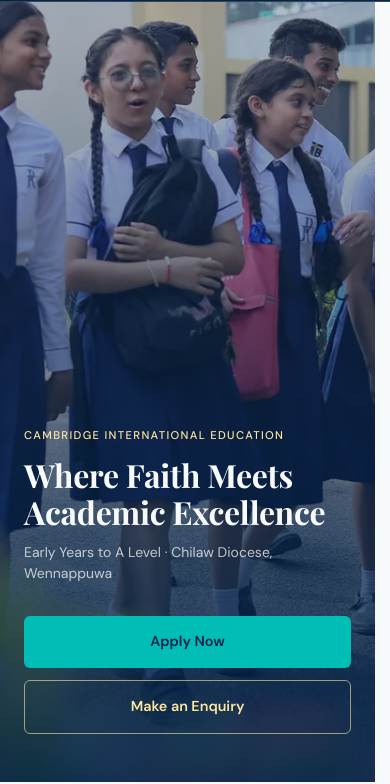
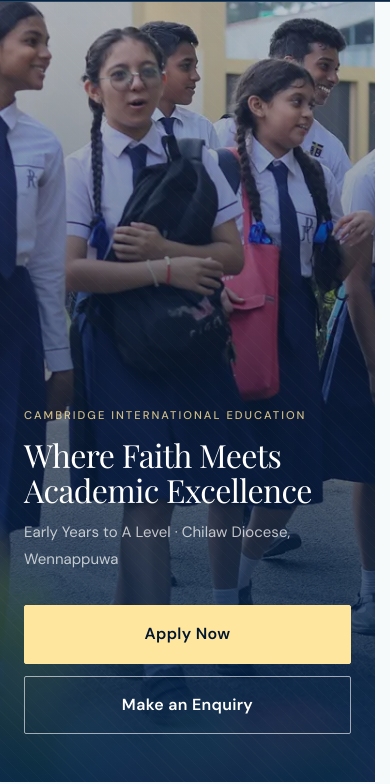
Before and after one commit to marketingjpilk/jpic-website, a website: page index.html in a window 390 px wide. Shown: the part 62-846 px from the top of the page. Drawn offline with nearby package versions, Linux system fonts and the light colour scheme; no server answers; a web font is replaced by a local one.

Commit message:
feat: align mobile hero design with desktop — pattern overlay, fonts, button styles

```diff
--- a/assets/css/home.css
+++ b/assets/css/home.css
@@ -242,12 +242,20 @@
 .hero-mobile__overlay {
   position: absolute;
   inset: 0;
-  background: linear-gradient(
-    to bottom,
-    rgba(0, 33, 71, 0.25) 0%,
-    rgba(0, 33, 71, 0.55) 50%,
-    rgba(0, 33, 71, 0.90) 100%
-  );
+  background:
+    repeating-linear-gradient(
+      45deg,
+      rgba(255, 230, 158, 0.018) 0px,
+      rgba(255, 230, 158, 0.018) 1px,
+      transparent 1px,
+      transparent 10px
+    ),
+    linear-gradient(
+      to bottom,
+      rgba(0, 21, 48, 0.20) 0%,
+      rgba(0, 21, 48, 0.55) 50%,
+      rgba(0, 33, 71, 0.92) 100%
+    );
 }
 
 .hero-mobile__content {
@@ -262,31 +270,32 @@
 
 .hero-mobile__eyebrow {
   display: inline-block;
-  font-family: 'DM Sans', sans-serif;
+  font-family: var(--font-body);
   font-size: 0.7rem;
   font-weight: 500;
-  letter-spacing: 0.12em;
+  letter-spacing: 0.18em;
   text-transform: uppercase;
-  color: #FFE69E;
+  color: rgba(255, 230, 158, 0.8);
   margin-bottom: 0.75rem;
 }
 
 .hero-mobile__title {
-  font-family: 'Playfair Display', serif;
+  font-family: var(--font-display);
   font-size: clamp(2rem, 8vw, 2.75rem);
-  font-weight: 700;
-  line-height: 1.15;
-  color: #F7FAFA;
+  font-weight: 400;
+  line-height: 1.1;
+  letter-spacing: -0.02em;
+  color: #ffffff;
   margin: 0 0 0.75rem;
 }
 
 .hero-mobile__sub {
-  font-family: 'DM Sans', sans-serif;
-  font-size: 0.875rem;
+  font-family: var(--font-body);
+  font-size: 15px;
   font-weight: 400;
-  color: rgba(247, 250, 250, 0.75);
+  color: rgba(255, 255, 255, 0.72);
   margin: 0 0 2rem;
-  line-height: 1.5;
+  line-height: 1.8;
 }
 
 .hero-mobile__actions {
@@ -299,38 +308,50 @@
   display: inline-flex;
   align-items: center;
   justify-content: center;
-  font-family: 'DM Sans', sans-serif;
-  font-size: 0.9rem;
+  font-family: var(--font-body);
+  font-size: var(--text-base);
   font-weight: 600;
+  letter-spacing: 0.02em;
   text-decoration: none;
-  border-radius: 6px;
-  padding: 0.875rem 1.5rem;
-  transition: background 0.2s ease, color 0.2s ease, transform 0.15s ease;
+  border-radius: var(--radius-sm);
+  padding: 15px 36px;
+  border: 1.5px solid transparent;
+  cursor: pointer;
+  transition: background 0.2s ease, color 0.2s ease, border-color 0.2s ease, transform 0.15s ease;
   -webkit-tap-highlight-color: transparent;
+  white-space: nowrap;
 }
 
 .hero-mobile__btn:active {
-  transform: scale(0.97);
-}
-
+  transform: translateY(1px);
+}
+
+/* Primary — matches desktop .btn-primary */
 .hero-mobile__btn--primary {
-  background-color: #00BDB6;
-  color: #002147;
+  background: var(--champagne);
+  color: #001530;
+  border-color: var(--champagne);
 }
 
 .hero-mobile__btn--primary:hover {
-  background-color: #3BE0D0;
-}
-
+  background: var(--turquoise);
+  border-color: var(--turquoise);
+  color: #001530;
+  transform: translateY(-1px);
+}
+
+/* Secondary — matches desktop .btn-outline-white */
 .hero-mobile__btn--secondary {
-  background-color: transparent;
-  color: #FFE69E;
-  border: 1.5px solid rgba(255, 230, 158, 0.6);
+  background: transparent;
+  color: #ffffff;
+  border-color: rgba(255, 255, 255, 0.6);
 }
 
 .hero-mobile__btn--secondary:hover {
-  background-color: rgba(255, 230, 158, 0.1);
-  border-color: #FFE69E;
+  background: rgba(255, 255, 255, 0.12);
+  border-color: #ffffff;
+  color: #ffffff;
+  transform: translateY(-1px);
 }
 
 /* ------------------------------------------------------------
--- a/index.html
+++ b/index.html
@@ -26,7 +26,7 @@
   <link rel="preconnect" href="https://fonts.gstatic.com" crossorigin>
   <link rel="stylesheet" href="/assets/css/main.css?v=20260517">
   <link rel="stylesheet" href="/assets/css/components.css?v=20260517">
-  <link rel="stylesheet" href="/assets/css/home.css?v=20260523">
+  <link rel="stylesheet" href="/assets/css/home.css?v=20260523b">
   <link rel="stylesheet" href="https://cdnjs.cloudflare.com/ajax/libs/font-awesome/6.5.0/css/all.min.css">
 <script type="application/ld+json">
 {
```
